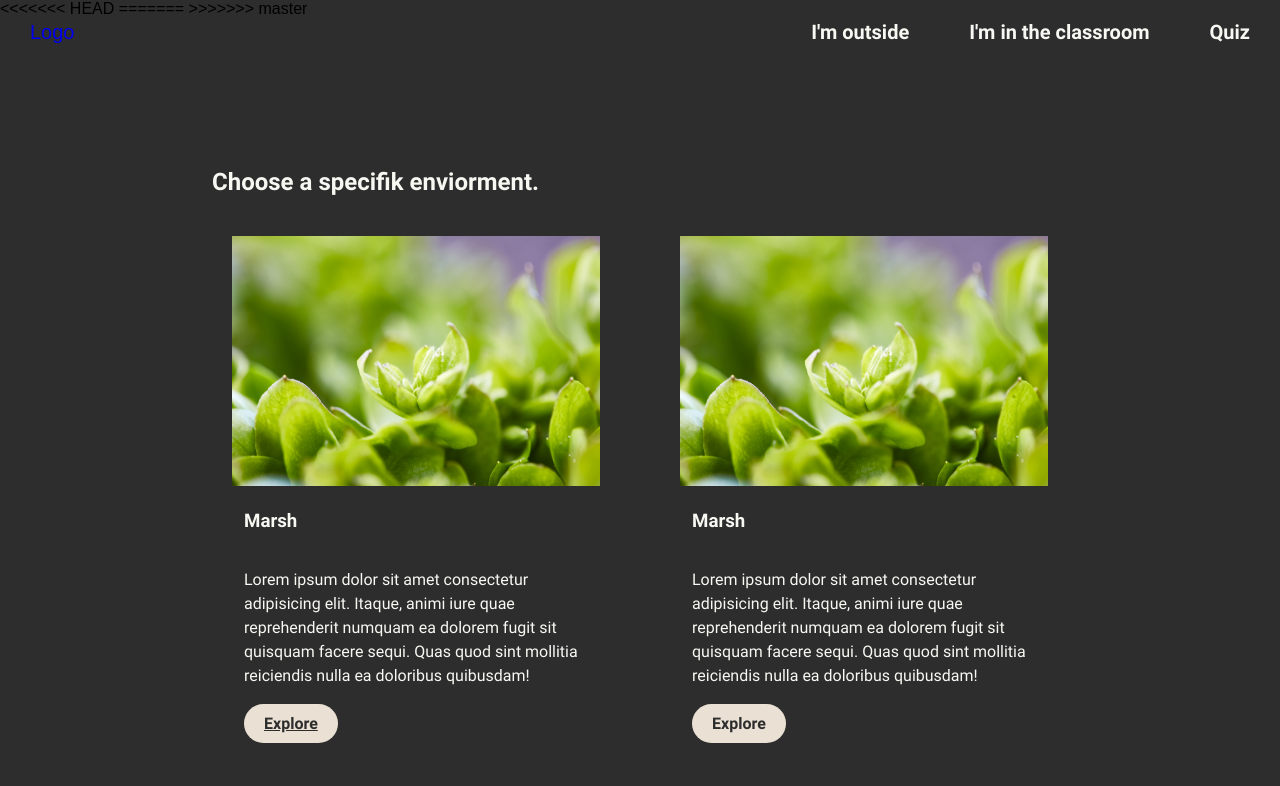
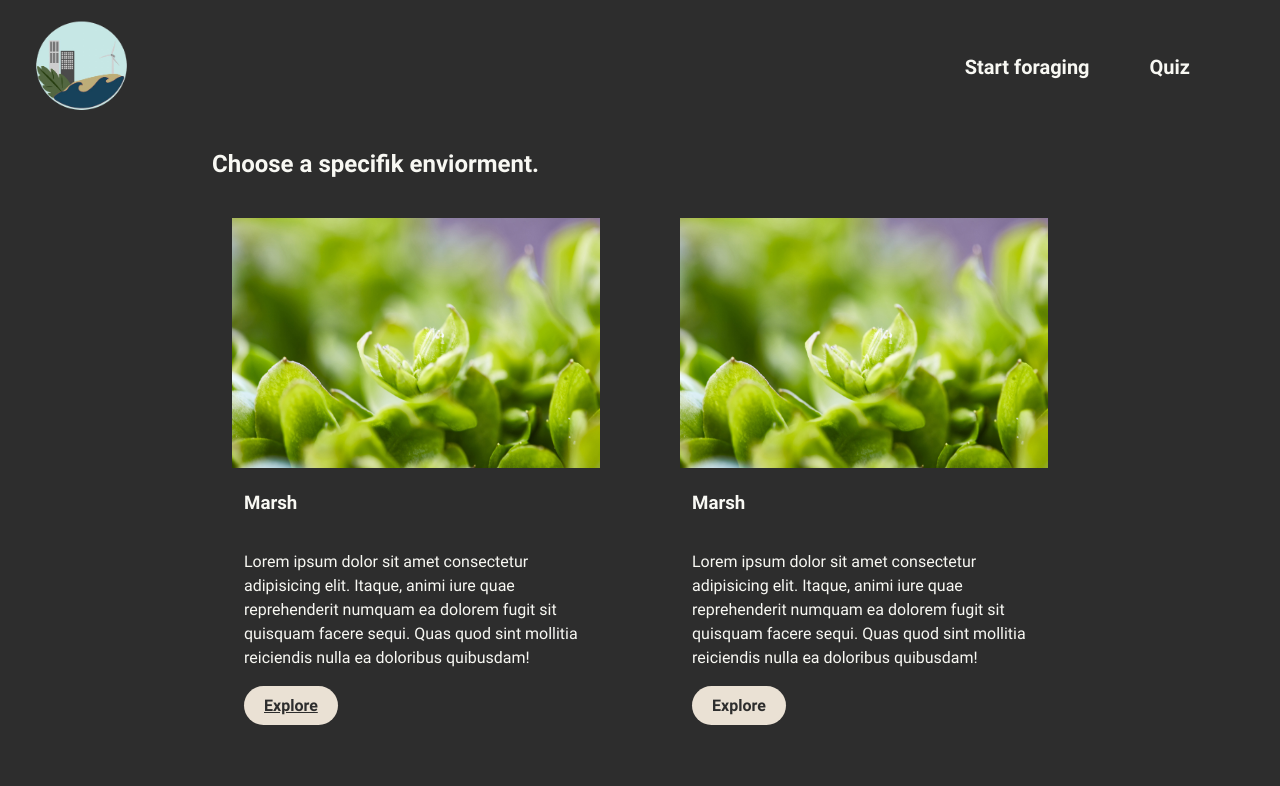
Before and after one commit to sagecave/vildMad, a plain HTML site: page subcategories.html in a window 1280 px wide. Shown: the top 786 px of the page. Drawn offline with Linux system fonts and the light colour scheme; no server answers.

Commit message:
tilføjet svg filer

```diff
--- a/css/mutual_styles.css
+++ b/css/mutual_styles.css
@@ -156,10 +156,14 @@ header .container {
   margin: 10px 15px 0 15px;
 }
 
-/* Stil af logo og navigations links */
+/* Stil af navigations links */
 header .container a {
   font-size: 20px;
   text-decoration: none;
+}
+
+.logo {
+  max-width: 100px;
 }
 
 /* Underside links i header skal være i grid og have mellemrum mellem dem */
--- a/subcategories.html
+++ b/subcategories.html
@@ -7,19 +7,15 @@
     <title>Vild Mad Shcool</title>
     <link rel="stylesheet" href="./css/mutual_styles.css">
     <link rel="stylesheet" href="./css/layout.css">
-    <<<<<<< HEAD <link rel="stylesheet" href="./css/style.css">
-        =======
-        >>>>>>> master
-        <link rel="stylesheet" href="./css/subcategories.css">
+    <link rel="stylesheet" href="./css/subcategories.css">
 </head>
 
 <body>
     <header>
         <div class="nav_container container">
-            <a class="logo" href="index.html">Logo</a>
+            <a class="logo" href="index.html"><img src="img/logo.png" alt="logo"></a>
             <nav>
-                <a href="#">I'm outside</a>
-                <a href="#">I'm in the classroom</a>
+                <a href="#">Start foraging</a>
                 <a href="quiz.html">Quiz</a>
             </nav>
             <button class="hamburger">
@@ -28,8 +24,7 @@
         </div>
     </header>
     <nav class="mobile-nav">
-        <a href="#">I'm outside</a>
-        <a href="#">I'm in the classroom</a>
+        <a href="#">Start foraging</a>
         <a href="quiz.html">Quiz</a>
     </nav>
     <main>
```
Also changed, not shown: categories.html (+4 -4 lines), quiz.html (+2 -4 lines), img/svg/Artboard 19.svg (added), img/svg/blade.svg (added), img/svg/bølge.svg (added), img/svg/plante.svg (added), img/svg/svamp.svg (added).
